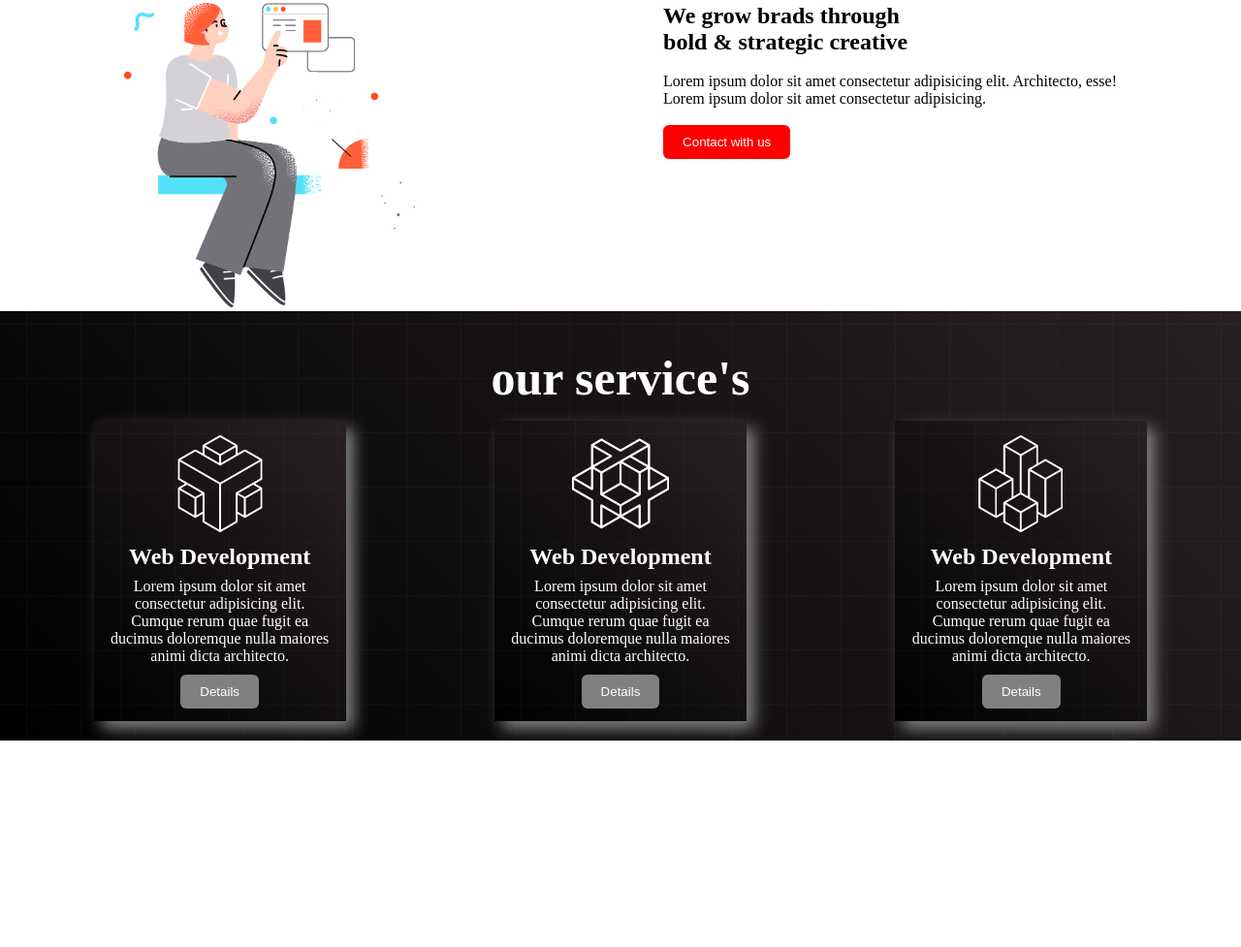
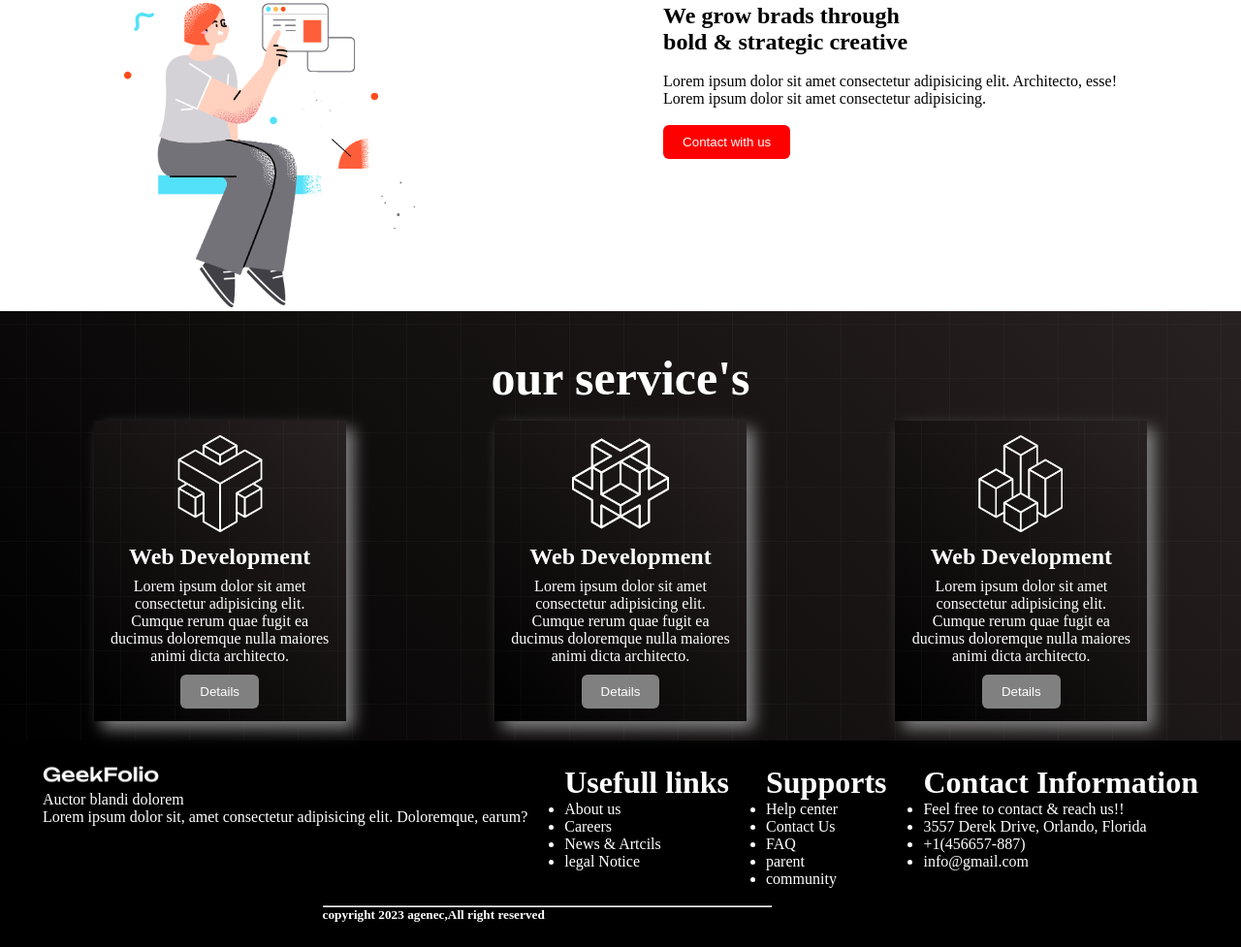
Before and after one commit to hossaintaufiq/NEW-UI, a plain HTML site: page index.html in a window 1280 px wide. Shown: the part 984-1961 px from the top of the page at 97% size. Before the commit the page ends 1748 px from the top, so only its background shows below. Drawn offline with Linux system fonts and the light colour scheme.

Commit message:
adding footer section

```diff
--- a/index.html
+++ b/index.html
@@ -100,6 +100,48 @@
     </main>
     <footer>
         <!-- footer section starts -->
+        <div class="footer-container">
+          <div class="footer">
+            <div class="child">
+              <img src="./Logo/logo-light.png" alt="logo" class="logo">
+              <p>Auctor blandi dolorem</p>
+              <p>Lorem ipsum dolor sit, amet consectetur adipisicing elit. Doloremque, earum?</p>
+            </div>
+            <div class="child">
+              <h1>Usefull links</h1>
+              <ul>
+                <li>About us</li>
+                <li>Careers</li>
+                <li>News & Artcils</li>
+                <li>legal Notice</li>
+              </ul>
+            </div>
+            <div class="child">
+              <h1>Supports</h1>
+              <ul>
+                <li>Help center</li>
+                <li>Contact Us</li>
+                <li>FAQ</li>
+                <li>parent</li>
+                <li>community</li>
+              </ul>
+            </div>
+            <div class="child">
+              <h1>Contact Information</h1>
+              <ul>
+                <li>Feel free to contact & reach us!!</li>
+                <li>3557 Derek Drive, Orlando, Florida</li>
+                 <li>+1(456657-887)</li>
+                 <li>info@gmail.com</li>
+              </ul>
+            </div>
+          </div>
+          <br>
+          <div style="justify-content:space-around;align-items: center;padding-left: 25%;">
+          <hr style="width: 50%;">
+          <h5>copyright 2023 agenec,All right reserved</h5>
+        </div>
+        </div>
 
         <!-- footer section ends -->
     </footer>
--- a/style/style.css
+++ b/style/style.css
@@ -98,3 +98,16 @@
     background-color: grey;
     margin-top: 10px;
 }
+.footer-container{
+    background-color: black;
+    color: white;
+    padding: 25px;
+}
+.footer{
+    display: flex;
+    justify-content: space-around;
+    list-style: none;
+}
+.child{
+    list-style: none;
+}
```
